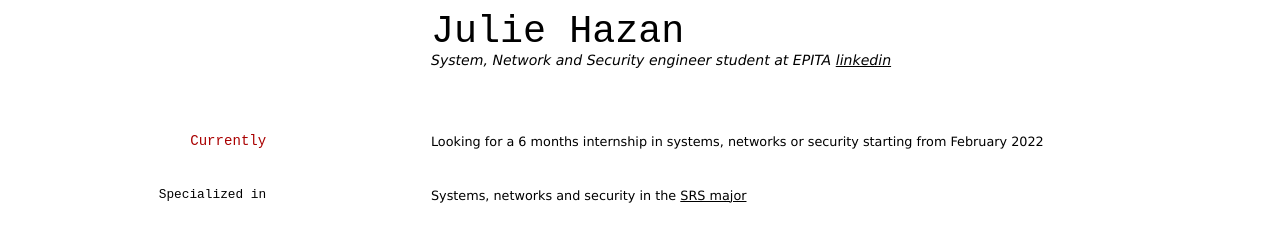
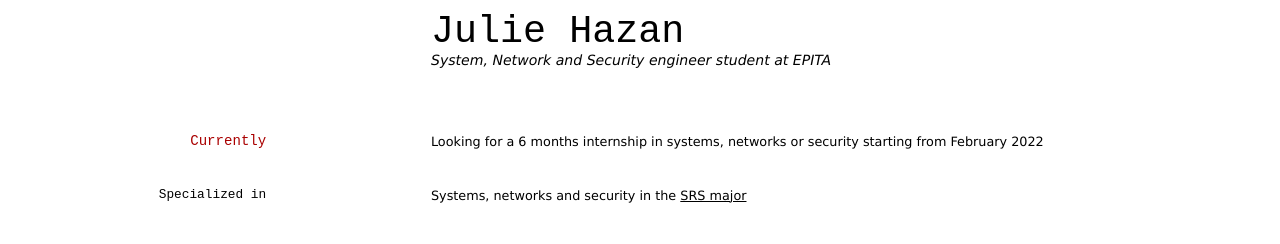
Before and after one commit to Heluge/Heluge.github.io, a Jekyll site: the page built from index.md, in a window 1280 px wide. Shown: the top 244 px of the page. Built offline with Jekyll 4.4.1, drawn with Linux system fonts in a browser that asks for light colours.

Commit message:
Update index.md

```diff
--- a/index.md
+++ b/index.md
@@ -4,7 +4,6 @@ title: Julie Hazan
 ---
 # Julie Hazan
 System, Network and Security engineer student at EPITA
-[linkedin](https://www.linkedin.com/in/julie-hazan-471000185)
 
 
 ## Currently
```
